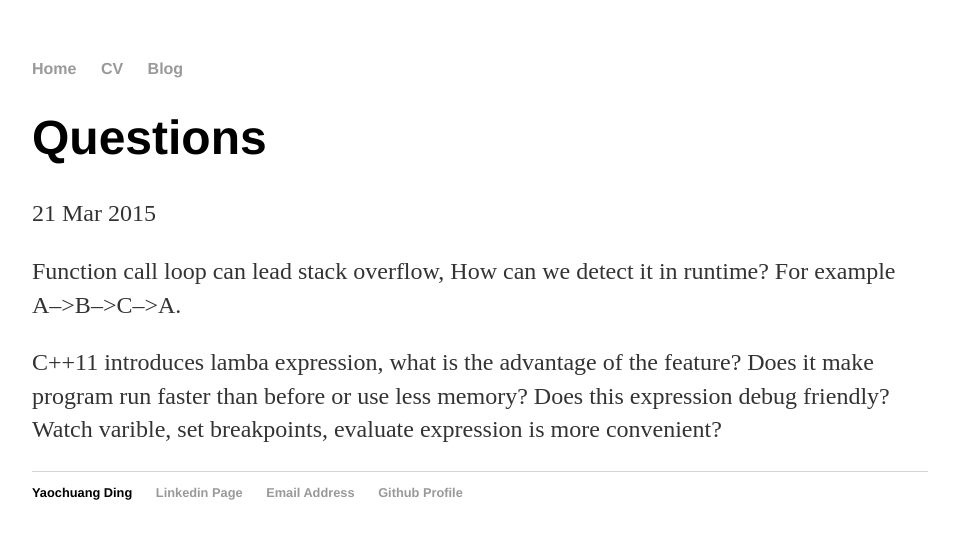
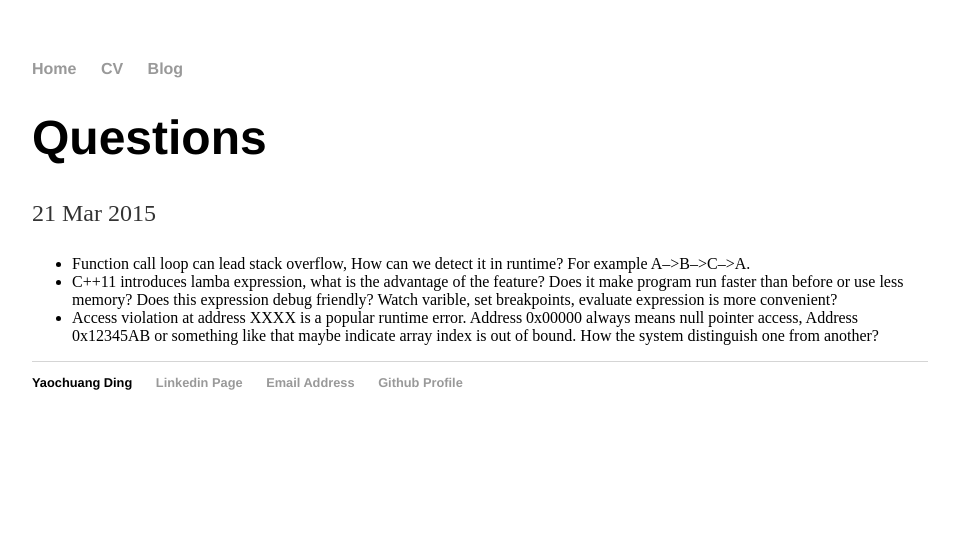
Before and after one commit to ychding11/ychding11.github.io, a Jekyll site: the page built from _posts/2015-03-21-Questions.md, in a window 1280 px wide. Shown: the top 539 px of the page, without its empty margins (160-1119 px from the left). Built offline with Jekyll 4.4.1, drawn with Linux system fonts in a browser that asks for light colours.

Commit message:
add questions

```diff
--- a/_posts/2015-03-21-Questions.md
+++ b/_posts/2015-03-21-Questions.md
@@ -3,9 +3,11 @@ layout: post
 title: "Questions"
 date: 2015-03-21
 ---
-Function call loop can lead stack overflow, How can we detect it in runtime?   For example
+- Function call loop can lead stack overflow, How can we detect it in runtime?   For example
 A-->B-->C-->A.
-
-C++11 introduces lamba expression, what is the advantage of the feature? Does it make program
+- C++11 introduces lamba expression, what is the advantage of the feature? Does it make program
 run faster than before or use less memory? Does this expression debug friendly? Watch varible,
 set breakpoints, evaluate expression is more convenient?
+- Access violation at address XXXX is a popular runtime error. Address 0x00000 always means
+null pointer access, Address 0x12345AB or something like that maybe indicate array index is
+out of bound. How the system distinguish one from another?
```
Also changed, not shown: _posts/2015-03-23-Graphics-Resources.md (+3 -0 lines).
